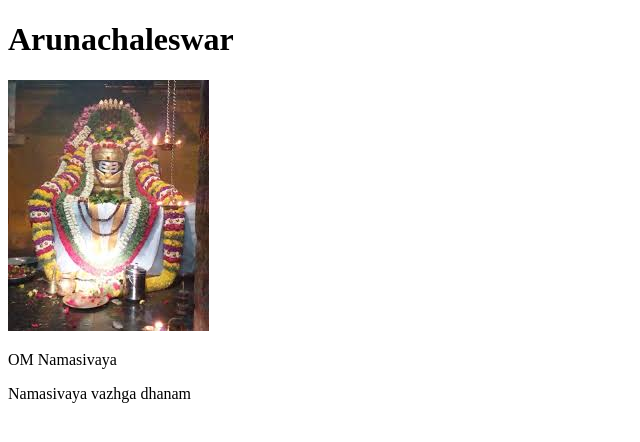
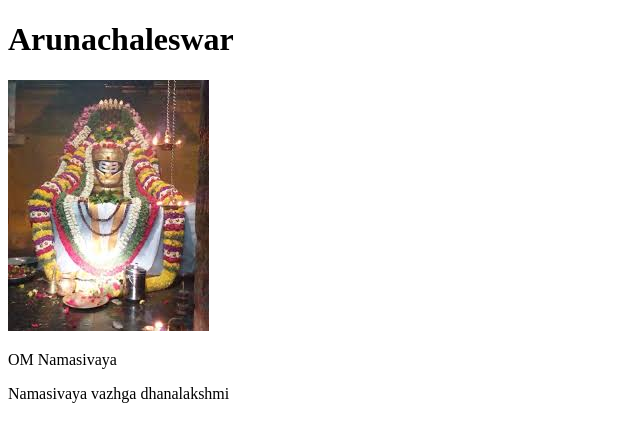
Before and after one commit to sabarinathan788/Project1, a plain HTML site: page index.html in a window 1280 px wide. Shown: the full height of the page, 0-640 px from the left. Drawn offline with Linux system fonts and the light colour scheme.

Commit message:
paragraph

```diff
--- a/index.html
+++ b/index.html
@@ -9,6 +9,6 @@
     <h1>Arunachaleswar</h1>
     <img src="Sivan.jpg" alt="">
     <p>OM Namasivaya</p>
-    <p>Namasivaya vazhga dhanam</p>
+    <p>Namasivaya vazhga dhanalakshmi</p>
 </body>
 </html>
```
